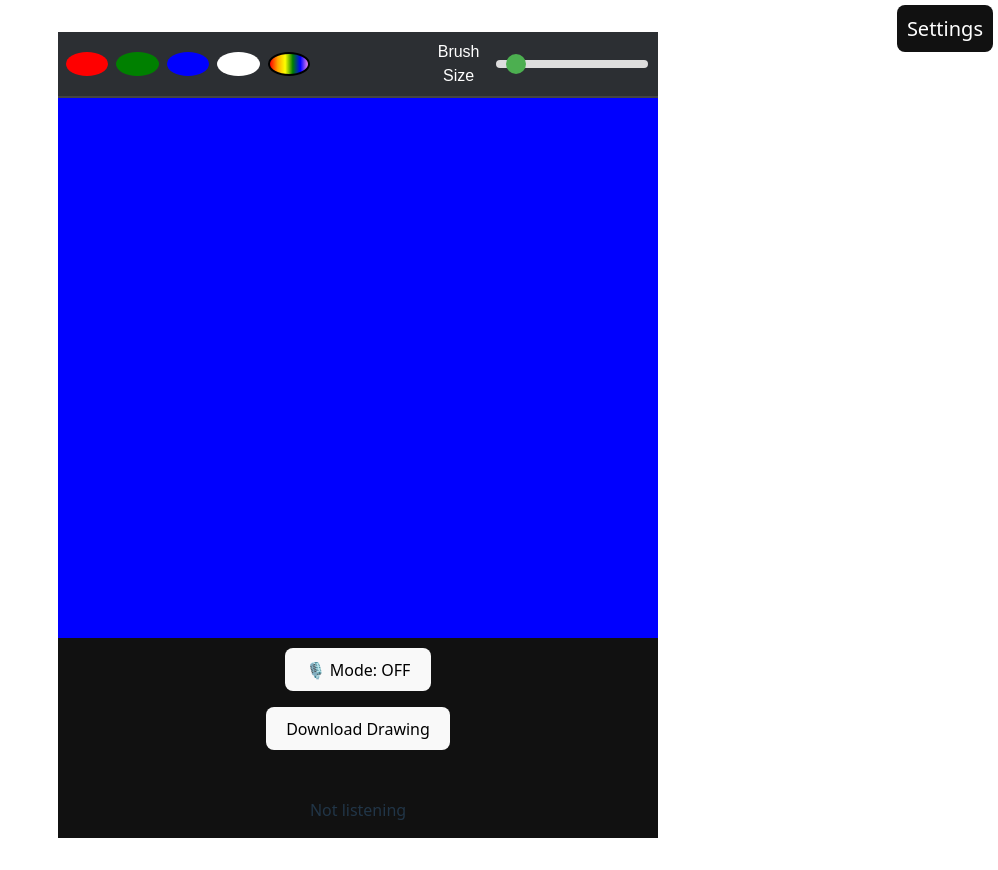
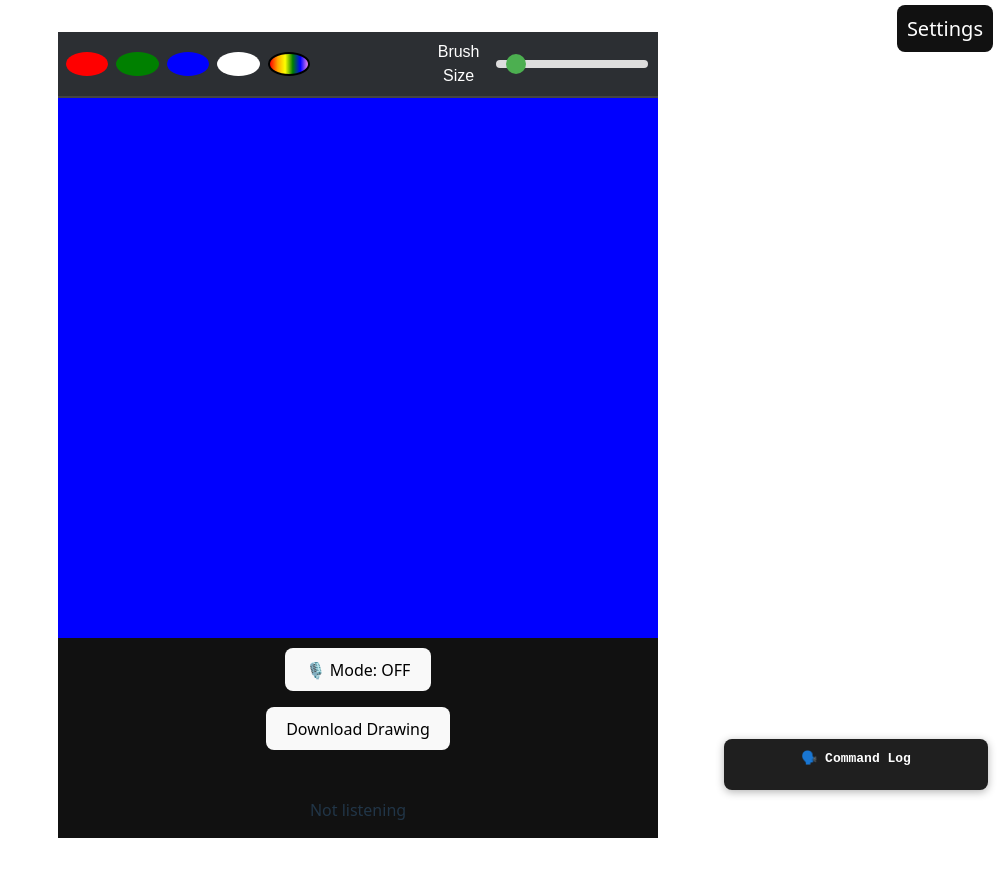
Before and after one commit to SnoringRhinoceros/VoiceCanvas, a React (Vite) app in the folder voice-canvas/: page / in a window 1280 px wide. Shown: the whole page, without its empty margins (282-1280 px from the left). Built offline with nearby package versions, Linux system fonts and the light colour scheme.

Commit message:
Imporved voice commands

```diff
--- a/voice-canvas/src/App.jsx
+++ b/voice-canvas/src/App.jsx
@@ -8,6 +8,7 @@ import DownloadButton from "./canvas/DownloadButton.jsx";
 import { useRef } from "react";
 import MicModeToggle from './speech/MicModeToggle.jsx';
 import { useMicMode } from './context/MicModeContext';
+import { CommandLog } from "./speech/CommandLog.jsx";
 
 
 
@@ -43,6 +44,7 @@ function App() {
       <Settings />
       <PitchAnalyzerComponent />
       <VoiceController />
+      <CommandLog />
     </div>
   );
 }
--- a/voice-canvas/src/canvas/ToolBar.jsx
+++ b/voice-canvas/src/canvas/ToolBar.jsx
@@ -1,4 +1,33 @@
+import { useEffect } from 'react';
+import { useCommandBus } from '../context/CommandContext';
+import { VoiceCommands } from '../speech/commands/commandMap';
+
+const commandActions = {
+  [VoiceCommands.color_red]: () => setBrushColor('red'),
+  [VoiceCommands.color_green]: () => setBrushColor('green'),
+  [VoiceCommands.color_blue]: () => setBrushColor('blue'),
+  [VoiceCommands.color_white]: () => setBrushColor('white'),
+  [VoiceCommands.color_rainbow]: () => setBrushColor('rainbow'),
+  [VoiceCommands.increase_brush]: () => setBrushSize(prev => Math.min(prev + 5, 40)),
+  [VoiceCommands.decrease_brush]: () => setBrushSize(prev => Math.max(prev - 5, 1)),
+};
+
+
 export function Toolbar({ brushColor, setBrushColor, brushSize, setBrushSize }) {
+  const { subscribe } = useCommandBus();
+
+  useEffect(() => {
+    const unsub = subscribe((command) => {
+      const action = commandActions[command];
+      if (action) {
+        action();
+      }
+    });
+
+    return unsub;
+  }, [setBrushColor, setBrushSize]);
+
+
   return (
     <div style={{
       display: "flex",
--- a/voice-canvas/src/context/CommandContext.jsx
+++ b/voice-canvas/src/context/CommandContext.jsx
@@ -1,12 +1,16 @@
 // src/context/CommandContext.jsx
-import { createContext, useContext, useCallback } from 'react';
+import { createContext, useContext, useCallback, useState } from 'react';
 
 const CommandContext = createContext();
 
 export function CommandProvider({ children }) {
+  const [log, setLog] = useState([]);
   const subscribers = [];
 
   const sendCommand = (command) => {
+    // Add to history
+    setLog((prev) => [...prev.slice(-9), { command, time: new Date() }]);
+    // Notify subscribers
     subscribers.forEach((fn) => fn(command));
   };
 
@@ -19,7 +23,7 @@ export function CommandProvider({ children }) {
   };
 
   return (
-    <CommandContext.Provider value={{ sendCommand, subscribe }}>
+    <CommandContext.Provider value={{ sendCommand, subscribe, log }}>
       {children}
     </CommandContext.Provider>
   );
--- /dev/null
+++ b/voice-canvas/src/speech/CommandLog.jsx
@@ -0,0 +1,37 @@
+// src/speech/CommandLog.jsx
+import { useCommandBus } from '../context/CommandContext';
+
+export function CommandLog() {
+  const { log } = useCommandBus();
+
+  return (
+    <div style={{
+      position: 'fixed',
+      bottom: 10,
+      right: 10,
+      background: '#1f1f1f',
+      color: '#fff',
+      padding: '10px 12px',
+      borderRadius: '8px',
+      fontSize: '12px',
+      fontFamily: 'monospace',
+      maxHeight: '200px',
+      width: '240px',
+      overflowY: 'auto',
+      boxShadow: '0 2px 8px rgba(0,0,0,0.3)',
+      zIndex: 9999
+    }}>
+      <strong style={{ fontSize: '13px' }}>🗣️ Command Log</strong>
+      <ul style={{ listStyle: 'none', padding: 0, marginTop: '6px' }}>
+        {log.map((entry, idx) => (
+          <li key={idx} style={{ marginBottom: '4px' }}>
+            <span style={{ opacity: 0.5, marginRight: 4 }}>
+              [{entry.time.toLocaleTimeString().split(' ')[0]}]
+            </span>
+            {entry.command}
+          </li>
+        ))}
+      </ul>
+    </div>
+  );
+}
--- a/voice-canvas/src/speech/commands/commandMap.js
+++ b/voice-canvas/src/speech/commands/commandMap.js
@@ -1,12 +1,10 @@
 // src/speech/commands/keywords.js
 export const VoiceCommands = {
-  undo: 'undo',
-  clear: 'clear',
-  draw_circle: 'draw circle',
-  draw_square: 'draw square',
+  color_red: 'red',
+  color_green: 'green',
   color_blue: 'blue',
-  color_red: 'red',
-  start_drawing: 'start drawing',
-  stop_drawing: 'stop drawing',
-  save: 'save',
+  color_white: 'white',
+  color_rainbow: 'rainbow',
+  increase_brush: 'increase brush size',
+  decrease_brush: 'decrease brush size',
 };
--- a/voice-canvas/src/speech/commands/matchCommand.js
+++ b/voice-canvas/src/speech/commands/matchCommand.js
@@ -1,7 +1,8 @@
-import { VoiceCommands } from './commandMap.js';
+import { VoiceCommands } from './commandMap';
 
 export function matchCommand(transcript) {
-  const text = transcript.toLowerCase();
+    const text = transcript.toLowerCase().replace(/[.,\/#!$%\^&\*;:{}=\-_`~()]/g, "").replace(/\s{2,}/g, " ");
+    console.log(text)
 
   for (const [key, phrase] of Object.entries(VoiceCommands)) {
     if (text.includes(phrase)) {
--- a/voice-canvas/src/speech/hooks/useWhisperTranscriber.js
+++ b/voice-canvas/src/speech/hooks/useWhisperTranscriber.js
@@ -2,13 +2,6 @@
 import { useState, useRef } from 'react';
 import { useCommandBus } from '../../context/CommandContext.jsx';
 import { matchCommand } from '../commands/matchCommand.js';
-
-function parseCommand(text) {
-  const { sendCommand } = useCommandBus();
-  const command = matchCommand(text);
-  if (command) sendCommand(command);
-}
-
 
 export function useWhisperTranscriber() {
   const [isRecording, setIsRecording] = useState(false);
@@ -16,6 +9,12 @@ export function useWhisperTranscriber() {
   const [error, setError] = useState(null);
   const mediaRecorderRef = useRef(null);
   const chunksRef = useRef([]);
+  const { sendCommand } = useCommandBus();
+
+  const parseCommand = (text) => {
+    const command = matchCommand(text);
+    if (command) sendCommand(command);
+  };
 
   const startRecording = async () => {
     const stream = await navigator.mediaDevices.getUserMedia({ audio: true });
@@ -40,11 +39,10 @@ export function useWhisperTranscriber() {
         });
 
         const data = await res.json();
-        setTranscript(data.text || '');
+        const text = data.text || '';
 
-        if ((data.text || '').toLowerCase().includes('start')) {
-          console.log('🟢 Detected keyword: START');
-        }
+        setTranscript(text);
+        parseCommand(text);
       } catch (err) {
         setError(err.message);
       }
```
